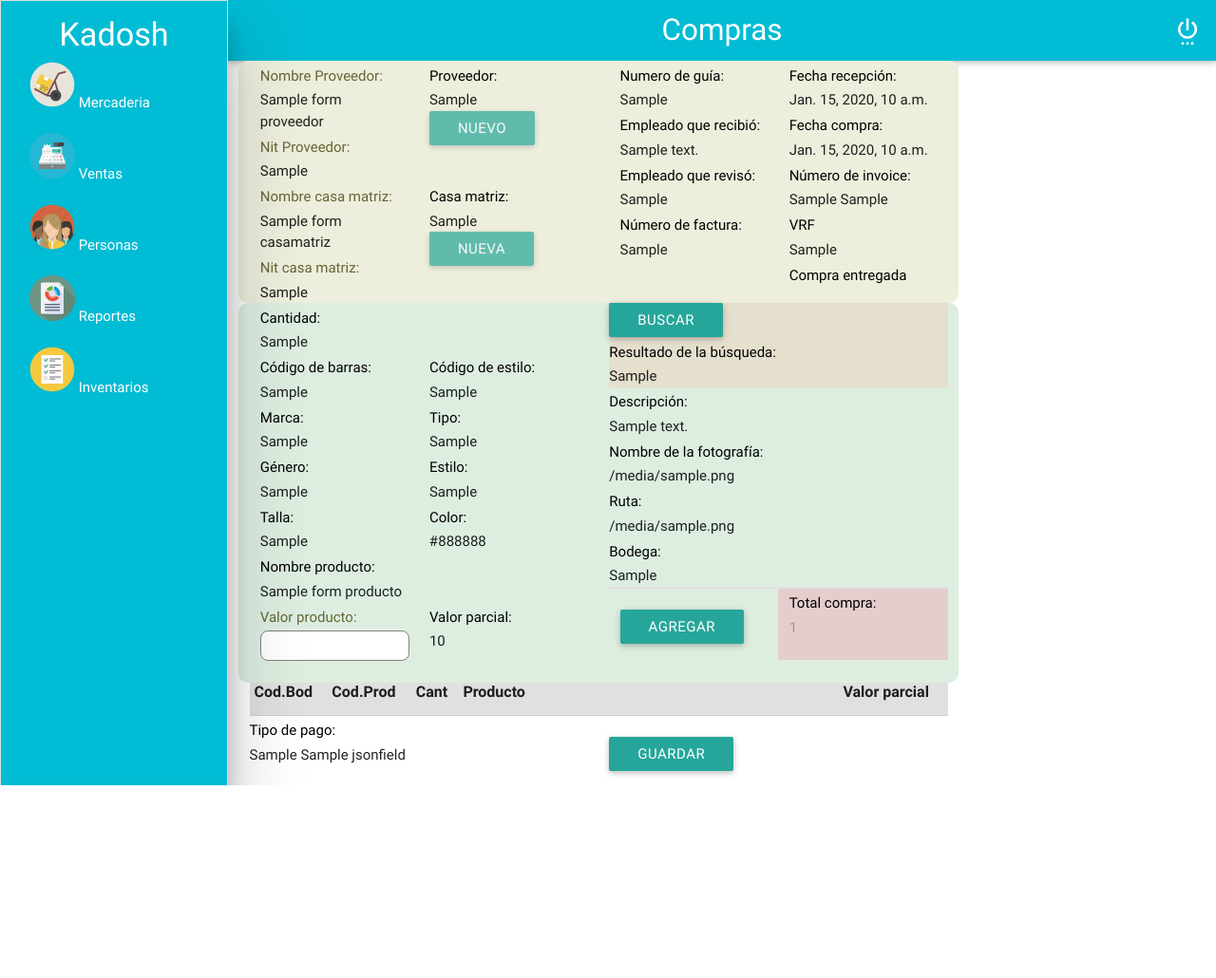
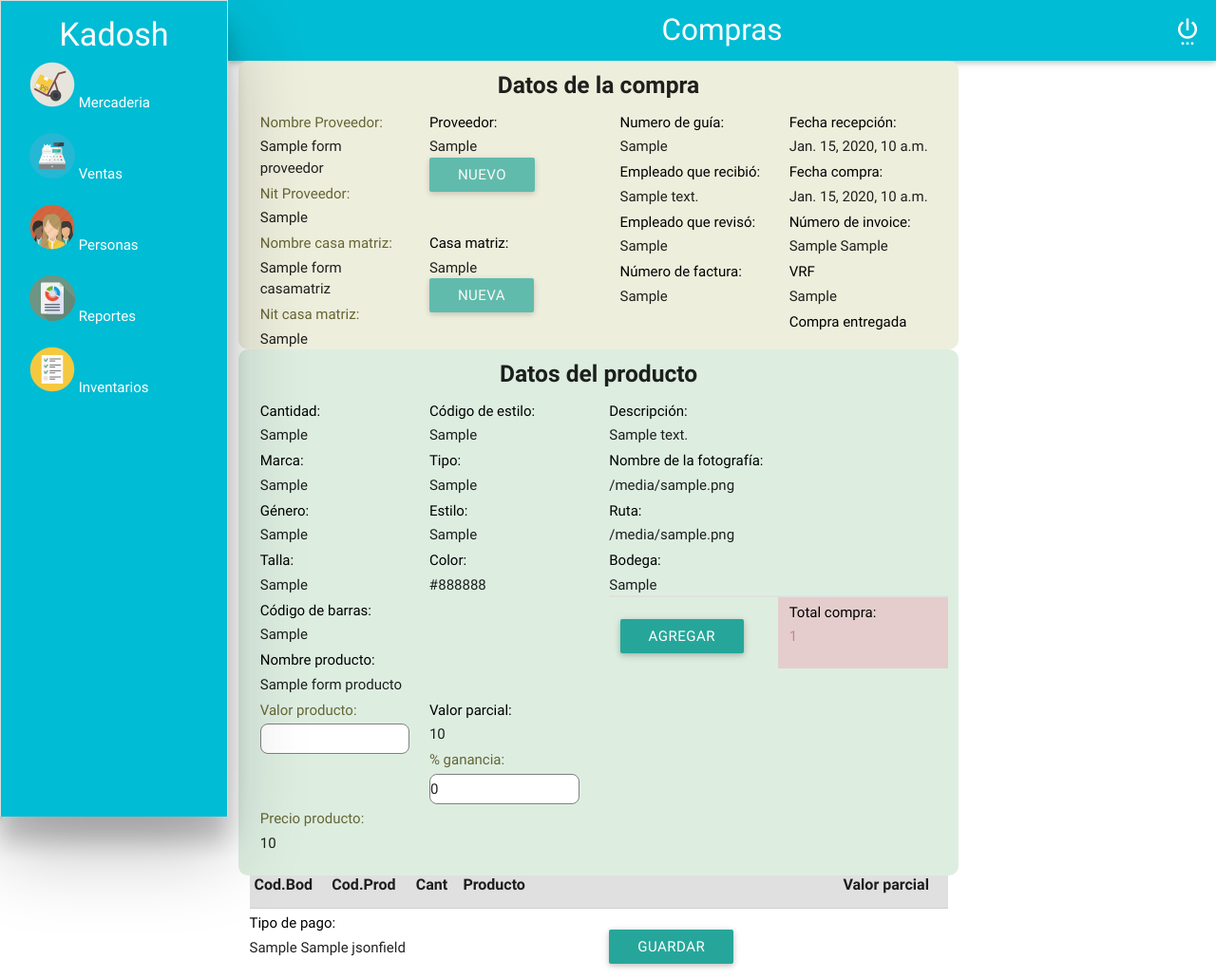
Before and after one commit to masozow/kadosh, a Django app: template kadoshapp/templates/kadoshapp/Compra.html in a window 1280 px wide. Shown: the whole page at 95% size. Before the commit the page ends 827 px from the top, so only its background shows below. Run offline with Django 3.2, Linux system fonts and the light colour scheme; the template is opened without the code that fills it: most values are stand-ins (such as "Sample title", 1, 10 or a date in 2020); lists and menus that the app fills with data are empty.

Commit message:
Cambios a compras (otra vez >:( )

```diff
--- a/kadoshapp/templates/kadoshapp/Compra.html
+++ b/kadoshapp/templates/kadoshapp/Compra.html
@@ -14,6 +14,11 @@
           {% csrf_token %}
         <div id="bloque_encabezado" style="background-color:#eeeedd;border-radius:10px;">
           <div class="row" style="margin-bottom: 0px;">
+            <div class="col l12 m12 s12">
+              <div class="center-align">
+                <h5><b>Datos de la compra</b></h5>
+              </div>
+            </div>
               <div class="col l6 m12 s12">
                 <div class="row" style="margin-bottom: 0px;">
                   <div class="col s6">
@@ -64,14 +69,14 @@
         </div>
         <div id="bloque_caracteristicas_producto" style="background-color:#ddeee1;border-radius:10px;">
           <div class="row" style="margin-bottom: 0px;">
+            <div class="col l12 m12 s12" >
+              <div class="center-align">
+                <h5><b>Datos del producto</b></h5>
+              </div>
+            </div>
             <div  class="col l6 m12 s12">
-              <div class="row" style="margin-bottom: 0px;">
-                <div class="col s6">
-                  <label for="id_cantidad_compra"><h6>Cantidad:</h6> </label>{{ form_Detallecompra.cantidad_compra}}
-                </div>
-              </div>
               <div class="col s6">
-                <label for="id_codigobarras_producto"><h6>Código de barras:</h6> </label>{{ form_Producto.codigobarras_producto}}
+                <label for="id_cantidad_compra"><h6>Cantidad:</h6> </label>{{ form_Detallecompra.cantidad_compra}}
                 <label for="id_marca_id_marca"><h6>Marca:</h6> </label>{{ form_TipoProducto.marca_id_marca}}
                 <label for="id_genero_idgener"><h6>Género:</h6> </label>{{ form_Producto.genero_idgener}}
                 <label for="id_talla_idtalla"><h6>Talla:</h6> </label>{{ form_Producto.talla_idtalla}}
@@ -81,8 +86,11 @@
                   <label for="id_tipo_producto_idtipo_producto"><h6>Tipo:</h6> </label>{{ form_Producto.tipo_producto_idtipo_producto}}
                   <label for="id_estilo_idestilo"><h6>Estilo:</h6> </label>{{ form_Producto.estilo_idestilo}}
                   <label for="id_color_idcolor"><h6>Color:</h6> </label>{{ form_Producto.color_idcolor}}
-                  <br/>
-
+              </div>
+              <div class="row" style="margin-bottom: 0px;">
+                <div class="col s6">
+                  <label for="id_codigobarras_producto"><h6>Código de barras:</h6> </label>{{ form_Producto.codigobarras_producto}}
+                </div>
               </div>
               <div class="col s12">
                 <label for="id_nombre_producto"><h6>Nombre producto:</h6> </label>{{  form_Producto.nombre_producto}}
@@ -95,12 +103,20 @@
                 <label for="id_valor_parcial_compra"><h6>Valor parcial:</h6> </label>{{ form_Detallecompra.valor_parcial_compra}}
                 <br/>
               </div>
+              <div class="col s6">
+                  <label style="color:#656534;"for="id_porcentaje_ganancia"><h6>% ganancia:</h6> </label><input id="id_porcentaje_ganancia" name="porcentaje_ganancia" step="1" type="number"></input>
+                  <br/>
+              </div>
+              <div class="col s6">
+                  <label style="color:#656534;"for="id_valor_precio"><h6>Precio producto:</h6></label>{{form_precio.valor_precio}}
+                  <br/>
+              </div>
             </div>
             <div class="col l6 m12 s12">
-                  <div style="background-color:#e5dfcd;">
+                  <!--div style="background-color:#e5dfcd;">
                     <input class="btn tooltipped" data-position="right" data-delay="5" data-tooltip="Puede buscar el producto para evitar repetición de datos (la marca es obligatoria para la búsqueda)" id="boton_buscar_producto" type="button" onclick="buscar_producto(this)" value="Buscar" name="btn_buscar_producto"/>
                     <label for="id_producto_codigo_producto"><h6>Resultado de la búsqueda:</h6> </label>{{  form_InventarioProducto.producto_codigo_producto}}<br/>
-                  </div>
+                  </div-->
                   <label for="id_descripcion_producto"><h6>Descripción:</h6> </label>{{ form_Producto.descripcion_producto}}
                   <label for="id_nombre_fotografia"><h6>Nombre de la fotografía:</h6> </label>{{ form_fotografia.nombre_fotografia}}
                   <label for="id_ruta_fotografia"><h6>Ruta:</h6> </label>{{ form_fotografia.ruta_fotografia}}
@@ -176,6 +192,7 @@
         $('#id_producto_codigo_producto').empty();
         $('input#id_cantidad_compra').val(1);
         $('#id_tipo_pago_idtipo_pago').val(1);
+        $('#id_porcentaje_ganancia').val(0);
         $('#id_jsonfield').css('display','None'); //ocultando el campo que enviará los datos JSON como texto
         $('input[type="checkbox"]').addClass("filled-in").addClass("filled-in"); //necesario para que se vean los checkbox
         //$('#id_producto_codigo_producto').empty();
@@ -203,6 +220,9 @@
       $( "#id_valor_parcial_compra" ).focus(function() {
         Materialize.toast('Decimales separados por coma', 4000);
       });
+      $( "#id_porcentaje_ganancia" ).focus(function() {
+        Materialize.toast('Solo se aceptan números enteros', 4000);
+      });
       $( "#id_valor_producto" ).focus(function() {
         Materialize.toast('Decimales separados por coma', 4000);
       });
@@ -222,14 +242,14 @@
         if(keyCode==13)
         {
           e.preventDefault();
-          $('#bloque_caracteristicas_producto').find('input text textarea').not('#boton_buscar_producto,#boton_agregar_producto,#id_codigobarras_producto').val('');
-          $('#id_nombre_producto').val('');
-          $('#id_codigobarras_producto').val('');
-          $('#id_valor_parcial_compra').val('');
-          $('#bloque_caracteristicas_producto').find('select').not('#id_bodega_idbodega').val(1);
-          $('#id_producto_codigo_producto').empty();
-          obtener_productoestilo('input#id_codigoestilo_producto');
-          $('#id_nombre_producto').focus();
+          //$('#bloque_caracteristicas_producto').find('input text textarea').not('#boton_buscar_producto,#boton_agregar_producto,#id_codigobarras_producto').val('');
+          //$('#id_nombre_producto').val('');
+          //$('#id_codigobarras_producto').val('');
+          //$('#id_valor_parcial_compra').val('');
+          //$('#bloque_caracteristicas_producto').find('select').not('#id_bodega_idbodega').val(1);
+          //$('#id_producto_codigo_producto').empty();
+          //obtener_productoestilo('input#id_codigoestilo_producto');
+          $('#id_marca_id_marca').focus();
         }
       });
       $( 'input#id_nombre_producto' ).keydown(function(e){
@@ -238,6 +258,15 @@
         {
           e.preventDefault();
           $('#id_valor_producto').focus();
+          //Materialize.toast('Decimales separados por coma', 4000);
+        }
+      });
+      $( 'input#id_marca_id_marca' ).keydown(function(e){
+        var keyCode = e.keyCode || e.which;
+        if(keyCode==9)
+        {
+          e.preventDefault();
+          $('#id_tipo_producto_idtipo_producto').focus();
           //Materialize.toast('Decimales separados por coma', 4000);
         }
       });
@@ -257,14 +286,35 @@
         if(keyCode==13)
         {
           e.preventDefault();
+          $('#id_porcentaje_ganancia').focus();
+          $('#id_porcentaje_ganancia').val($('#id_valor_parcial_compra'));
         }
       });
+      $( 'input#id_porcentaje_ganancia' ).keydown(function(e){
+        var keyCode = e.keyCode || e.which;
+        if(keyCode==13)
+        {
+          e.preventDefault();
+          $('#id_valor_precio').focus();
+          $('#id_valor_precio').val(parseFloat($('#id_valor_producto').val()*(1+($('#id_porcentaje_ganancia').val())/100)).toFixed(2));
+        }
+      });
+      $( 'input#id_valor_precio' ).keydown(function(e){
+        var keyCode = e.keyCode || e.which;
+        if(keyCode==13)
+        {
+          e.preventDefault();
+          //$('#id_valor_producto').focus();
+          //$('#id_valor_producto').val(parseFloat($('#id_valor_producto').val()*$('#id_porcentaje_ganancia').val()).toFixed(2));
+        }
+      });
+
       $( 'input#id_cantidad_compra' ).keydown(function(e){
         var keyCode = e.keyCode || e.which;
         if(keyCode==13)
         {
           e.preventDefault();
-          $('#id_codigobarras_producto').focus();
+          $('#id_codigoestilo_producto').focus();
         }
       });
       $( 'input#id_nombre_proveedor' ).keydown(function(e){
@@ -341,7 +391,7 @@
            $('#bloque_caracteristicas_producto').find('select').not('#id_bodega_idbodega').val(1);
            $('#id_producto_codigo_producto').empty();
            obtener_producto('input#id_codigobarras_producto');
-           $('#id_codigoestilo_producto').focus();
+           $('#id_nombre_producto').focus();
          }
        });
 
@@ -367,13 +417,13 @@
                Materialize.toast('No puede guardar un producto sin nombre', 4000);
              }
              else {
-               var marca=$('#id_marca_id_marca option:selected').text().split(' ');
+               var marca=$('#id_marca_id_marca option:selected').text();
                var estilo=$('#id_codigoestilo_producto').val();
-               var genero=$('#id_genero_idgener option:selected').text().split(' ');
+               var genero=$('#id_genero_idgener option:selected').text();
                var talla=$('#id_talla_idtalla option:selected').text();
                var color=$('#id_color_idcolor option:selected').text();
                var nombre=$('#id_nombre_producto').val();
-               datosproducto=nombre+' -- '+marca[2]+' ['+talla+'] '+ color +' -- '+genero[2]+' -- '+estilo; //dando formato a los datos del producto
+               datosproducto=nombre+' -- '+marca+' ['+talla+'] '+ color +' -- '+genero+' -- '+estilo; //dando formato a los datos del producto
                sumar_valor_parcial(".suma_valor_parcial",'#id_total_compra');
                subir_imagen('#id_ruta_fotografia');//bajar esto al else, junto con el resto que esta comentado abajo
                $('#bloque_caracteristicas_producto').find('input text textarea').not('#boton_buscar_producto,#boton_agregar_producto,#id_codigobarras_producto').val('');
@@ -486,7 +536,7 @@
                        $('#id_talla_idtalla').val(value.talla_idtalla__pk);
                        $('#id_estilo_idestilo').val(value.estilo_idestilo__pk);
                        $('#id_color_idcolor').val(value.color_idcolor__pk);
-                       $('#id_genero_idgener').val(value.color_idcolor__pk);
+                       $('#id_genero_idgener').val(value.genero_idgener__pk);
                        $('#id_nombre_producto').val(value.nombre_producto);
                        $('#id_descripcion_producto').val(value.descripcion_producto);
 
@@ -528,7 +578,7 @@
                        $('#id_talla_idtalla').val(value.talla_idtalla__pk);
                        $('#id_estilo_idestilo').val(value.estilo_idestilo__pk);
                        $('#id_color_idcolor').val(value.color_idcolor__pk);
-                       $('#id_genero_idgener').val(value.color_idcolor__pk);
+                       $('#id_genero_idgener').val(value.genero_idgener__pk);
                        $('#id_nombre_producto').val(value.nombre_producto);
                        $('#id_descripcion_producto').val(value.descripcion_producto);
 
@@ -608,7 +658,6 @@
                                                                       '<td style="margin-bottom: 0px;margin-top: 0px; padding-top:0px; padding-botton:0px;">'+datosproducto+'</td>'+
                                                                       '<td style="margin-bottom: 0px;margin-top: 0px; padding-top:0px; padding-botton:0px;" class="suma_valor_parcial">'+ parseFloat( valorparcial).toFixed(2)+'</td>'+
                                                                     '</tr>');
-
                     sumar_valor_parcial(".suma_valor_parcial",'#id_total_compra');
                     $('#id_cantidad_compra').val(1);
                     $("#id_ruta_fotografia").val('');
```
Also changed, not shown: kadoshapp/formcompra.py (+8 -0 lines), kadoshapp/models.py (+4 -4 lines), kadoshapp/viewCompra.py (+45 -29 lines).
